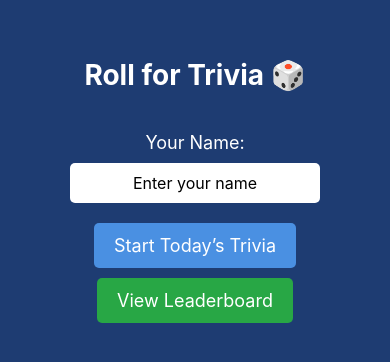
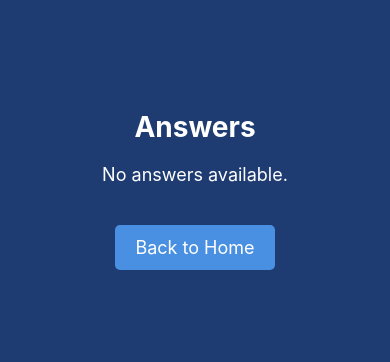
Before and after one commit to Jlavarine/roll-for-trivia-app, a React Native app: screen /Answers in a window 390 px wide. Shown: the part 232-594 px from the top of the page. Built offline with nearby package versions, Linux system fonts and the light colour scheme.

Commit message:
feat: Add correct answers screen

```diff
--- a/src/App.tsx
+++ b/src/App.tsx
@@ -5,6 +5,7 @@ import { createStackNavigator } from '@react-navigation/stack';
 import HomeScreen from './screens/HomeScreen';
 import TriviaScreen from './screens/TriviaScreen';
 import LeaderboardScreen from './screens/LeaderboardScreen';
+import AnswersScreen from './screens/AnswersScreen';
 import { SafeAreaProvider } from 'react-native-safe-area-context';
 import { RootStackParamList } from './types/navigation';
 
@@ -19,6 +20,7 @@ export default function App() {
           <Stack.Screen name="Home" component={HomeScreen} />
           <Stack.Screen name="Trivia" component={TriviaScreen} />
           <Stack.Screen name="Leaderboard" component={LeaderboardScreen} />
+          <Stack.Screen name="Answers" component={AnswersScreen} />
         </Stack.Navigator>
       </NavigationContainer>
     </SafeAreaProvider>
--- /dev/null
+++ b/src/screens/AnswersScreen.tsx
@@ -0,0 +1,126 @@
+import React, { useState } from 'react';
+import { View, Text, TouchableOpacity, StyleSheet } from 'react-native';
+import { StackScreenProps } from '@react-navigation/stack';
+import { RootStackParamList } from '../types/navigation';
+import { getDateKey } from '../utils/date';
+import AsyncStorage from '@react-native-async-storage/async-storage';
+import { Question } from '../types/trivia';
+
+type Props = StackScreenProps<RootStackParamList, 'Answers'>;
+
+export default function AnswersScreen({ navigation }: Props) {
+  const [questions, setQuestions] = useState<Question[]>([]);
+  const [currentQuestionIndex, setCurrentQuestionIndex] = useState(0);
+
+  useState(() => {
+    const loadQuestions = async () => {
+      const dateKey = `trivia-${getDateKey()}`;
+      const storedQuestions = await AsyncStorage.getItem(dateKey);
+      if (storedQuestions) {
+        setQuestions(JSON.parse(storedQuestions));
+      }
+    };
+    loadQuestions();
+  });
+
+  const nextQuestion = () => {
+    if (currentQuestionIndex < questions.length - 1) {
+      setCurrentQuestionIndex(prevIndex => prevIndex + 1);
+    }
+  };
+
+  const previousQuestion = () => {
+    if (currentQuestionIndex >= 1) {
+      setCurrentQuestionIndex(prevIndex => prevIndex - 1);
+    }
+  };
+
+  return (
+    <View style={styles.container}>
+      <Text style={styles.title}>Answers</Text>
+      {questions.length > 0 ? (
+        <View style={styles.resultsBox}>
+          <Text style={styles.questionText}>{questions[currentQuestionIndex].question}</Text>
+          <Text style={styles.correctAnswerText}>Correct Answer: {questions[currentQuestionIndex].correctAnswer}</Text>
+          <View style={styles.btnContainer}>
+            {currentQuestionIndex >= 1 && (
+                <TouchableOpacity onPress={previousQuestion} style={styles.btn}>
+                <Text style={styles.btnText}>Previous</Text>
+                </TouchableOpacity>
+            )}
+            {currentQuestionIndex < questions.length - 1 && (
+            <TouchableOpacity onPress={nextQuestion} style={styles.btn}>
+              <Text style={styles.btnText}>Next</Text>
+            </TouchableOpacity>
+          )}
+          </View>
+        </View>
+      ) : (
+        <Text style={styles.noDataText}>No answers available.</Text>
+      )}
+      <TouchableOpacity onPress={() => navigation.navigate('Home')} style={styles.btn}>
+        <Text style={styles.btnText}>Back to Home</Text>
+      </TouchableOpacity>
+    </View>
+  );
+}
+
+const styles = StyleSheet.create({
+  container: {
+    flex: 1,
+    justifyContent: 'center',
+    alignItems: 'center',
+    backgroundColor: '#1e3c72',
+    paddingHorizontal: 20,
+  },
+  title: {
+    fontSize: 28,
+    fontWeight: 'bold',
+    color: 'white',
+    textAlign: 'center',
+    marginBottom: 20,
+  },
+  resultsBox: {
+    backgroundColor: 'white',
+    padding: 20,
+    borderRadius: 10,
+    width: '80%',
+    maxWidth: 600,
+    alignItems: 'center',
+  },
+  questionText: {
+    fontSize: 20,
+    color: '#1e3c72',
+    marginBottom: 10,
+    textAlign: 'center',
+  },
+  correctAnswerText: {
+    fontSize: 18,
+    fontWeight: 'bold',
+    color: '#4a90e2',
+    textAlign: 'center',
+  },
+  noDataText: {
+    fontSize: 18,
+    color: 'white',
+    marginBottom: 20,
+    textAlign: 'center',
+  },
+  btn: {
+    marginTop: 20,
+    paddingVertical: 12,
+    paddingHorizontal: 20,
+    backgroundColor: '#4a90e2',
+    borderRadius: 5,
+  },
+  btnText: {
+    fontSize: 18,
+    color: 'white',
+    textAlign: 'center',
+  },
+  btnContainer: {
+    flexDirection: 'row',
+    justifyContent: 'space-around',
+    gap: 10
+},
+});
--- a/src/screens/TriviaScreen.tsx
+++ b/src/screens/TriviaScreen.tsx
@@ -105,6 +105,9 @@ export default function TriviaScreen({ navigation }: Props) {
           <TouchableOpacity onPress={() => navigation.navigate('Leaderboard')} style={styles.btn}>
             <Text style={styles.btnText}>See Leaderboard</Text>
           </TouchableOpacity>
+          <TouchableOpacity onPress={() => navigation.navigate('Answers')} style={styles.btn}>
+            <Text style={styles.btnText}>See Correct Answers</Text>
+          </TouchableOpacity>
         </View>
       )}
     </View>
--- a/src/types/navigation.ts
+++ b/src/types/navigation.ts
@@ -2,4 +2,5 @@ export type RootStackParamList = {
     Home: undefined;
     Trivia: undefined;
     Leaderboard: undefined;
+    Answers: undefined;
 };
```
